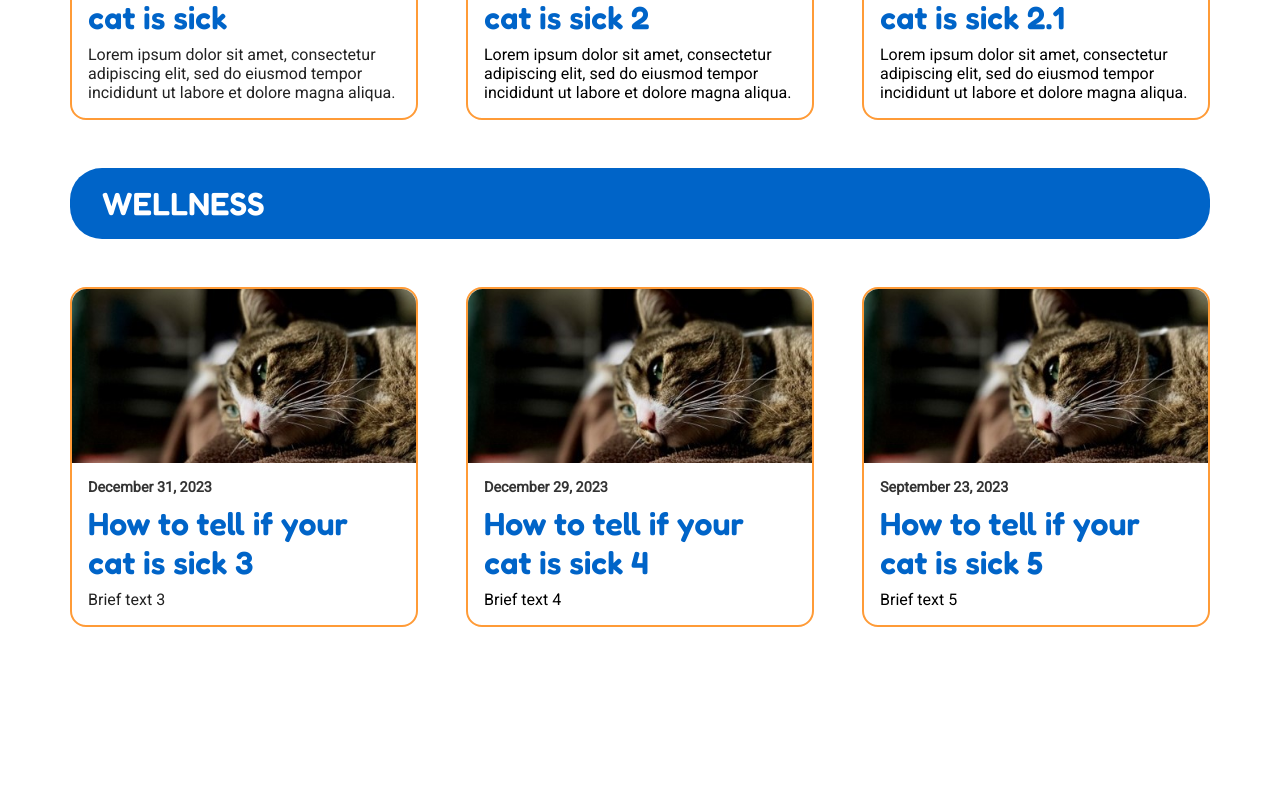
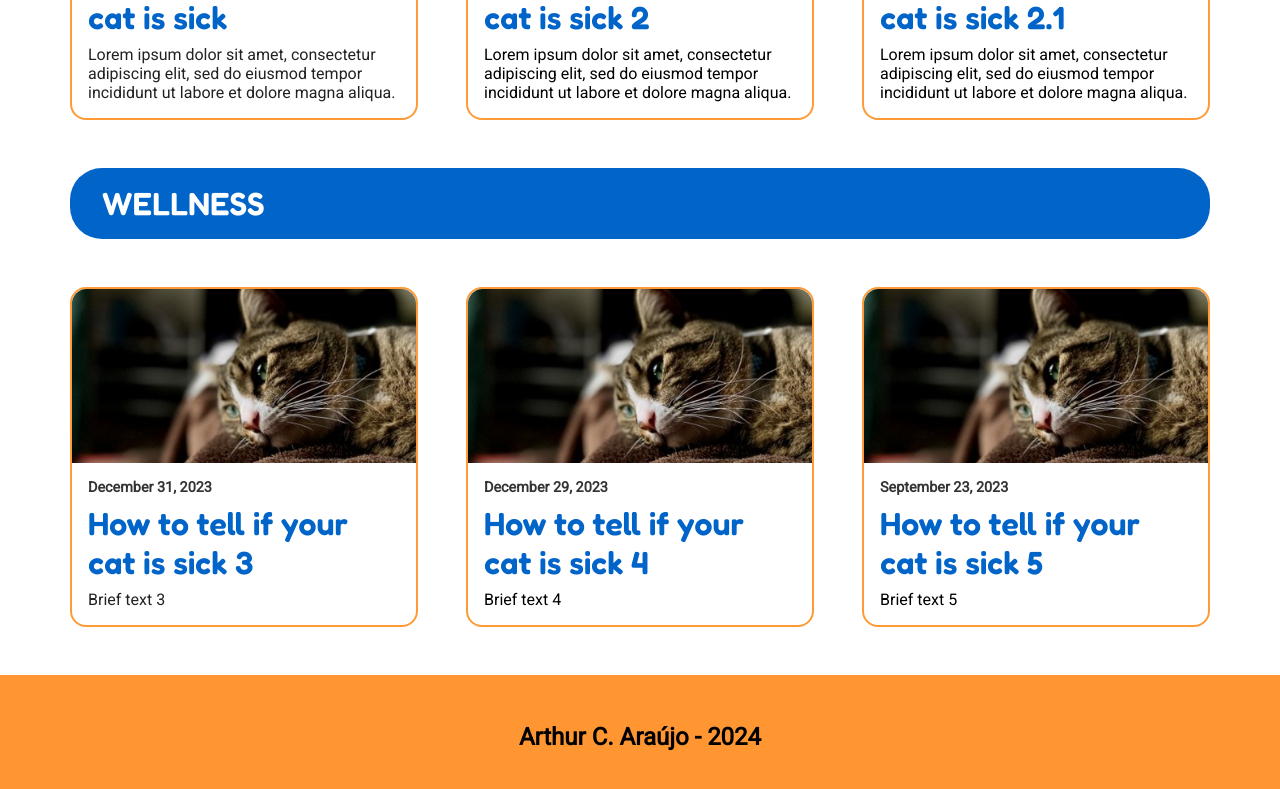
Before and after one commit to arthurcaraujo/the-cat-blog, an Angular app: page / in a window 1280 px wide. Shown: the part 517-1306 px from the top of the page. Before the commit the page ends 1144 px from the top, so only its background shows below. Built offline with nearby package versions, Linux system fonts and the light colour scheme; a web font is replaced by a local one.

Commit message:
Add a footer component

```diff
--- a/src/app/app.component.html
+++ b/src/app/app.component.html
@@ -1,2 +1,3 @@
 <app-header></app-header>
 <router-outlet></router-outlet>
+<app-footer></app-footer>
--- a/src/app/app.component.ts
+++ b/src/app/app.component.ts
@@ -1,5 +1,6 @@
 import { CommonModule } from '@angular/common';
 import { Component } from '@angular/core';
+import { FooterComponent } from './components/footer/footer.component';
 import { HeaderComponent } from './components/header/header.component';
 import { RouterOutlet } from '@angular/router';
 
@@ -8,6 +9,7 @@ import { RouterOutlet } from '@angular/router';
     standalone: true,
     imports: [
         CommonModule,
+        FooterComponent,
         HeaderComponent,
         RouterOutlet,
     ],
--- /dev/null
+++ b/src/app/components/footer/footer.component.css
@@ -0,0 +1,43 @@
+footer {
+    background-color: rgb(255, 150, 50);
+    font-size: 1rem;
+    font-weight: bold;
+    margin: 1rem 0 0;
+    padding: 2rem 0.5rem;
+    text-align: center;
+}
+
+footer a {
+    color: #000;
+}
+
+footer a:hover {
+    text-decoration: underline;
+}
+
+@media (min-width: 576px) {
+    footer {
+        margin: 2rem 0 0;
+    }
+}
+
+@media (min-width: 768px) {
+    footer {
+        font-size: 1.1rem;
+        padding: 2.5rem;
+    }
+}
+
+@media (min-width: 992px) {
+    footer {
+        font-size: 1.2rem;
+    }
+}
+
+@media (min-width: 1200px) {
+    footer {
+        font-size: 1.5rem;
+        margin: 3rem 0 0;
+        padding: 3rem;
+    }
+}
--- /dev/null
+++ b/src/app/components/footer/footer.component.html
@@ -0,0 +1,4 @@
+<footer>
+    <a href="https://arthurcaraujo.github.io/">Arthur C. Araújo</a>
+    <span> - {{ currentYear }}</span>
+</footer>
--- /dev/null
+++ b/src/app/components/footer/footer.component.ts
@@ -0,0 +1,12 @@
+import { Component } from '@angular/core';
+
+@Component({
+    selector: 'app-footer',
+    standalone: true,
+    imports: [],
+    templateUrl: './footer.component.html',
+    styleUrl: './footer.component.css'
+})
+export class FooterComponent {
+    currentYear: number = new Date().getFullYear();
+}
```
